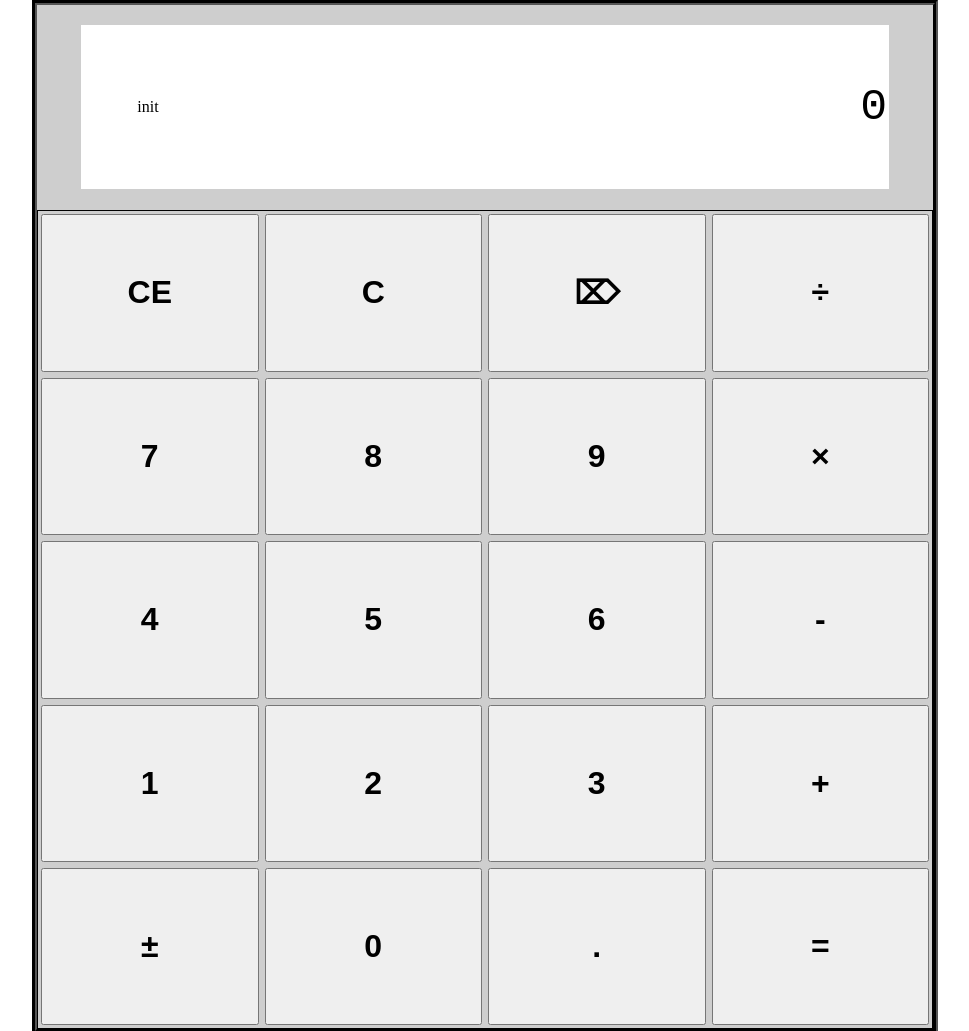
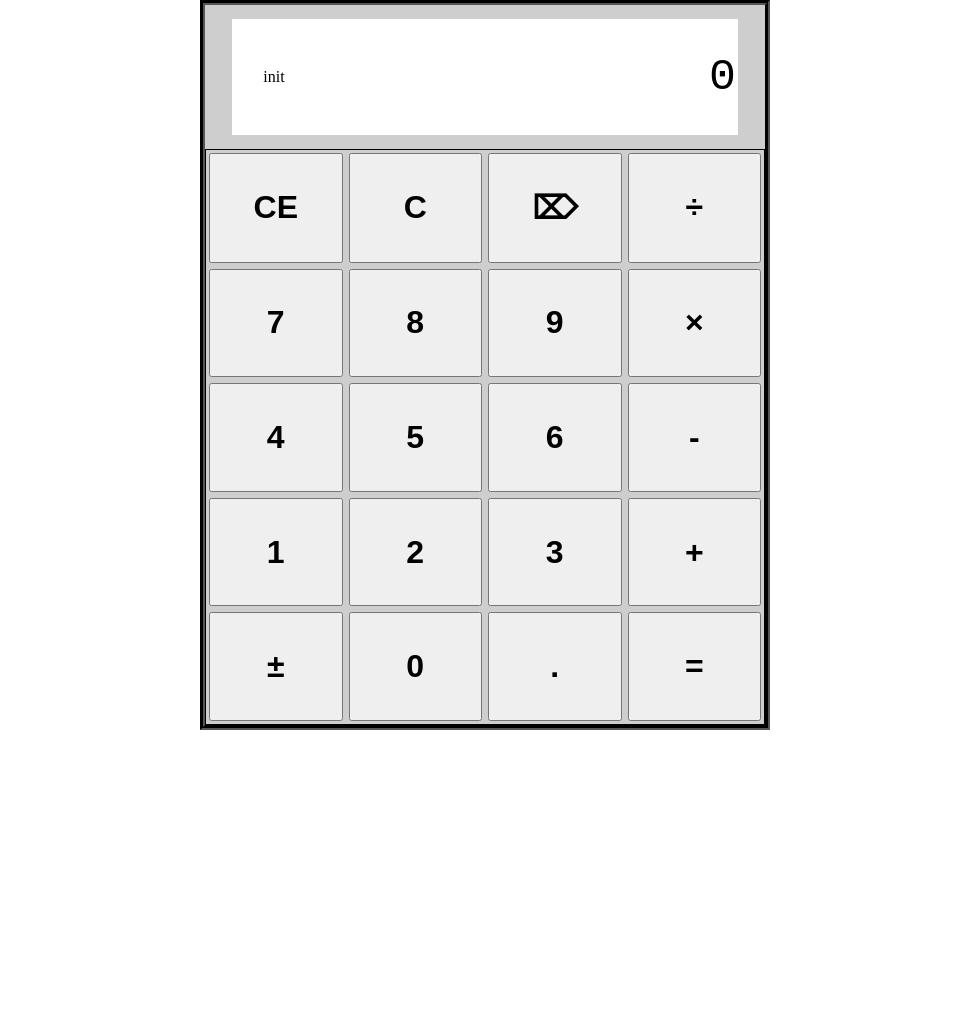
Before and after one commit to Dudeonyx/Calculator, a plain HTML site: page index.html in a window 1280 px wide. Shown: the top 1031 px of the page, without its empty margins (155-1124 px from the left). After the commit the page ends 800 px from the top, so only its background shows below. Drawn offline with Linux system fonts and the light colour scheme.

Commit message:
edit size

```diff
--- a/main.css
+++ b/main.css
@@ -10,8 +10,8 @@ body {
   display: flex;
   flex-flow: column wrap;
   flex: 1 1;
-  min-height: 80vw;
-  max-width: 70vw;
+  min-height: 90vh;
+  max-width: 70vh;
   border: 5px groove rgb(85, 85, 85);
   background-color: rgb(206, 206, 206);
 }
```
